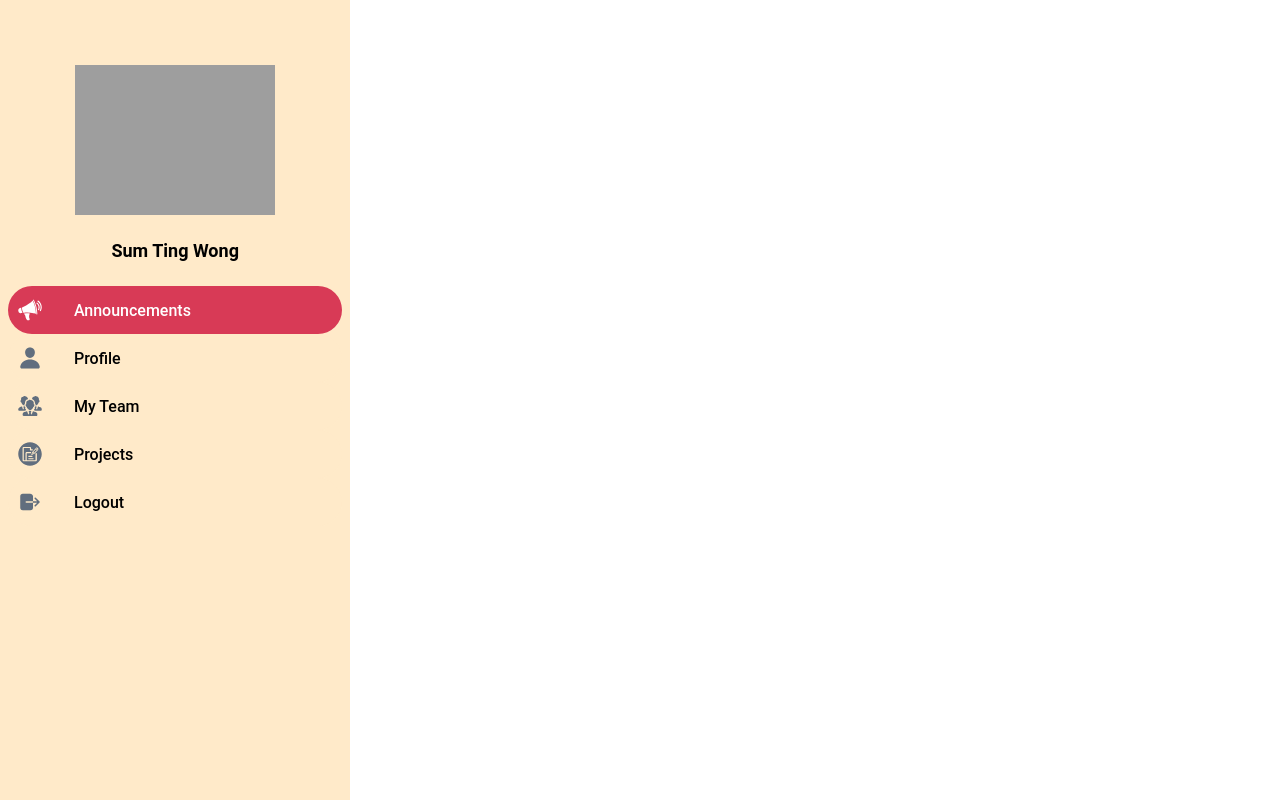
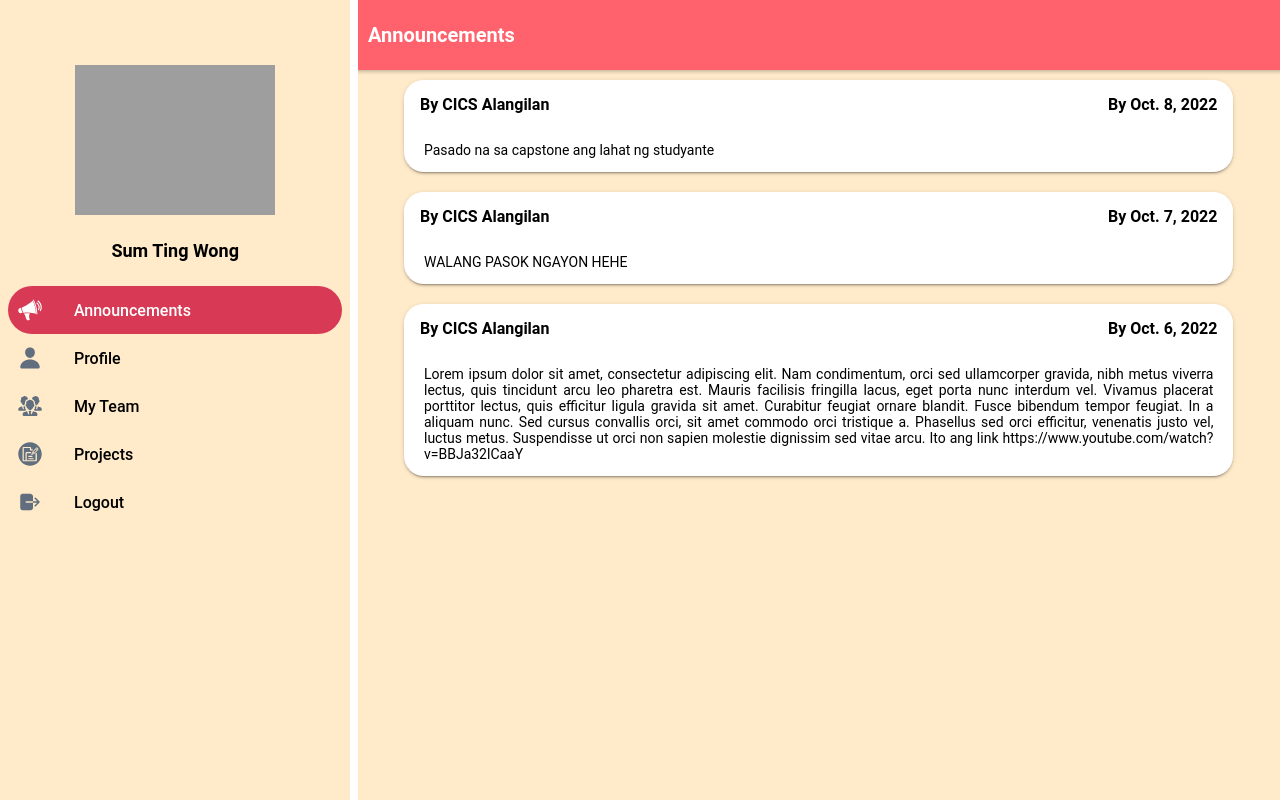
Before and after one commit to TcBello/CapMS, a React (Create React App) app: page /home/announcements in a window 1280 px wide. Built offline with nearby package versions, Linux system fonts and the light colour scheme; grey boxes are pictures that could not be loaded.

Commit message:
added announcement page

```diff
--- /dev/null
+++ b/src/pages/announcement/Announcement.css
@@ -0,0 +1,24 @@
+.announcement-container{
+    background-color: var(--palette-light-orange);
+    width: 100%;
+    height: 100%;
+    display: flex;
+    flex-direction: column;
+    align-items: center;
+}
+
+.announcement-card{
+    border-radius: 20px;
+    background-color: white;
+    width: 90%;
+}
+
+.announcement-card .title{
+    font-weight: bold;
+}
+
+.announcement-card p{
+    padding-left: 20px;
+    padding-right: 20px;
+    text-align: justify;
+}
--- /dev/null
+++ b/src/pages/announcement/Announcement.tsx
@@ -0,0 +1,20 @@
+import { IonPage } from "@ionic/react";
+import { Component } from "react";
+import AnnouncementMobile from "./components/AnnouncementMobile";
+import AnnouncementWeb from "./components/AnnouncementWeb";
+import "./Announcement.css";
+
+class Announcement extends Component{
+    render(){
+        return (
+            <IonPage>
+                {/* WEB VERSION */}
+                <AnnouncementWeb />
+                {/* MOBILE VERSION */}
+                <AnnouncementMobile />
+            </IonPage>
+        );
+    }
+}
+
+export default Announcement;
--- /dev/null
+++ b/src/pages/announcement/components/Announcement-Card.tsx
@@ -0,0 +1,22 @@
+import { IonCard, IonItem, IonLabel } from "@ionic/react";
+import { Component } from "react";
+
+class AnnouncementCard extends Component<{by: string, createdAt: string, content: string},{}>{
+    constructor(props: any){
+        super(props);
+    }
+
+    render(){
+        return (
+            <IonCard className="announcement-card">
+                <IonItem lines="none">
+                    <IonLabel slot="start" className="title">By {this.props.by}</IonLabel>
+                    <IonLabel slot="end" className="title">By {this.props.createdAt}</IonLabel>
+                </IonItem>
+                <p>{this.props.content}</p>
+            </IonCard>
+        );
+    }
+}
+
+export default AnnouncementCard;
--- /dev/null
+++ b/src/pages/announcement/components/AnnouncementMobile.tsx
@@ -0,0 +1,48 @@
+import { IonContent } from "@ionic/react";
+import { Component } from "react";
+import MediaQuery from "react-responsive";
+import { MobileMenuAppBar } from "../../../core/components/Mobile-Appbar";
+import { webWidth } from "../../../core/Utils";
+import AnnouncementCard from "./Announcement-Card";
+
+interface AnnouncementData{
+    by: string,
+    createdAt: string,
+    content: string
+}
+
+const sampleData: AnnouncementData[] = [
+    {
+        by: "CICS Alangilan",
+        createdAt: "Oct. 8, 2022",
+        content: "Pasado na sa capstone ang lahat ng studyante"
+    },
+    {
+        by: "CICS Alangilan",
+        createdAt: "Oct. 7, 2022",
+        content: "WALANG PASOK NGAYON HEHE"
+    },
+    {
+        by: "CICS Alangilan",
+        createdAt: "Oct. 6, 2022",
+        content: "Lorem ipsum dolor sit amet, consectetur adipiscing elit. Nam condimentum, orci sed ullamcorper gravida, nibh metus viverra lectus, quis tincidunt arcu leo pharetra est. Mauris facilisis fringilla lacus, eget porta nunc interdum vel. Vivamus placerat porttitor lectus, quis efficitur ligula gravida sit amet. Curabitur feugiat ornare blandit. Fusce bibendum tempor feugiat. In a aliquam nunc. Sed cursus convallis orci, sit amet commodo orci tristique a. Phasellus sed orci efficitur, venenatis justo vel, luctus metus. Suspendisse ut orci non sapien molestie dignissim sed vitae arcu. Ito ang link https://www.youtube.com/watch?v=BBJa32lCaaY"
+    }
+];
+
+class AnnouncementMobile extends Component{
+    render(){
+        return (
+            <IonContent>
+                {/* CONTENT HEADER */}
+                <MobileMenuAppBar title="Announcements"/>
+                <div className="announcement-container">
+                    {sampleData.map((announcement, index) => {
+                        return <AnnouncementCard by={announcement.by} createdAt={announcement.createdAt} content={announcement.content} />;
+                    })}
+                </div>
+            </IonContent>
+        );
+    }
+}
+
+export default AnnouncementMobile;
--- /dev/null
+++ b/src/pages/announcement/components/AnnouncementWeb.tsx
@@ -0,0 +1,50 @@
+import {IonPage } from "@ionic/react";
+import { Component } from "react";
+import MediaQuery from "react-responsive";
+import ContentHeader from "../../../core/components/ContentHeader";
+import { webWidth } from "../../../core/Utils";
+import AnnouncementCard from "./Announcement-Card";
+
+interface AnnouncementData{
+    by: string,
+    createdAt: string,
+    content: string
+}
+
+const sampleData: AnnouncementData[] = [
+    {
+        by: "CICS Alangilan",
+        createdAt: "Oct. 8, 2022",
+        content: "Pasado na sa capstone ang lahat ng studyante"
+    },
+    {
+        by: "CICS Alangilan",
+        createdAt: "Oct. 7, 2022",
+        content: "WALANG PASOK NGAYON HEHE"
+    },
+    {
+        by: "CICS Alangilan",
+        createdAt: "Oct. 6, 2022",
+        content: "Lorem ipsum dolor sit amet, consectetur adipiscing elit. Nam condimentum, orci sed ullamcorper gravida, nibh metus viverra lectus, quis tincidunt arcu leo pharetra est. Mauris facilisis fringilla lacus, eget porta nunc interdum vel. Vivamus placerat porttitor lectus, quis efficitur ligula gravida sit amet. Curabitur feugiat ornare blandit. Fusce bibendum tempor feugiat. In a aliquam nunc. Sed cursus convallis orci, sit amet commodo orci tristique a. Phasellus sed orci efficitur, venenatis justo vel, luctus metus. Suspendisse ut orci non sapien molestie dignissim sed vitae arcu. Ito ang link <a>https://www.youtube.com/watch?v=BBJa32lCaaY</>"
+    }
+];
+
+class AnnouncementWeb extends Component{
+    render(){
+        return (
+            <MediaQuery minWidth={webWidth}>
+                <IonPage>
+                    {/* CONTENT HEADER */}
+                    <ContentHeader title="Announcements" />
+                    <div className="announcement-container">
+                        {sampleData.map((announcement, index) => {
+                            return <AnnouncementCard by={announcement.by} createdAt={announcement.createdAt} content={announcement.content} />;
+                        })}
+                    </div>
+                </IonPage>
+            </MediaQuery>
+        );
+    }
+}
+
+export default AnnouncementWeb;
--- a/src/pages/home/Home.tsx
+++ b/src/pages/home/Home.tsx
@@ -1,6 +1,7 @@
 import { IonButtons, IonContent, IonHeader, IonMenuButton, IonPage, IonTitle, IonToolbar } from '@ionic/react';
 import { useParams } from 'react-router';
 import Adviser from '../adviser/Adviser';
+import Announcement from '../announcement/Announcement';
 import Profile from '../profile/Profile';
 import Project from '../project/Project';
 import './Home.css';
@@ -10,19 +11,14 @@ const Home: React.FC = () => {
   const { name } = useParams<{ name: string; }>();
 
   switch(name){
+    case "announcements":
+      return <Announcement />;
     // PROFILE PAGE
     case "profile":
       return <Profile />;
-    // ADVISER PAGE
-    case "advisers":
+    // MY TEAM PAGE
+    case "my-team":
      return <Adviser />;
-    // WORKBENCH PAGE
-    case "workbench":
-      return (
-        <div>
-          <h1>this is workbench</h1>
-        </div>
-      );
     // PROJECT PAGE
     case "projects":
       return <Project />;
```
